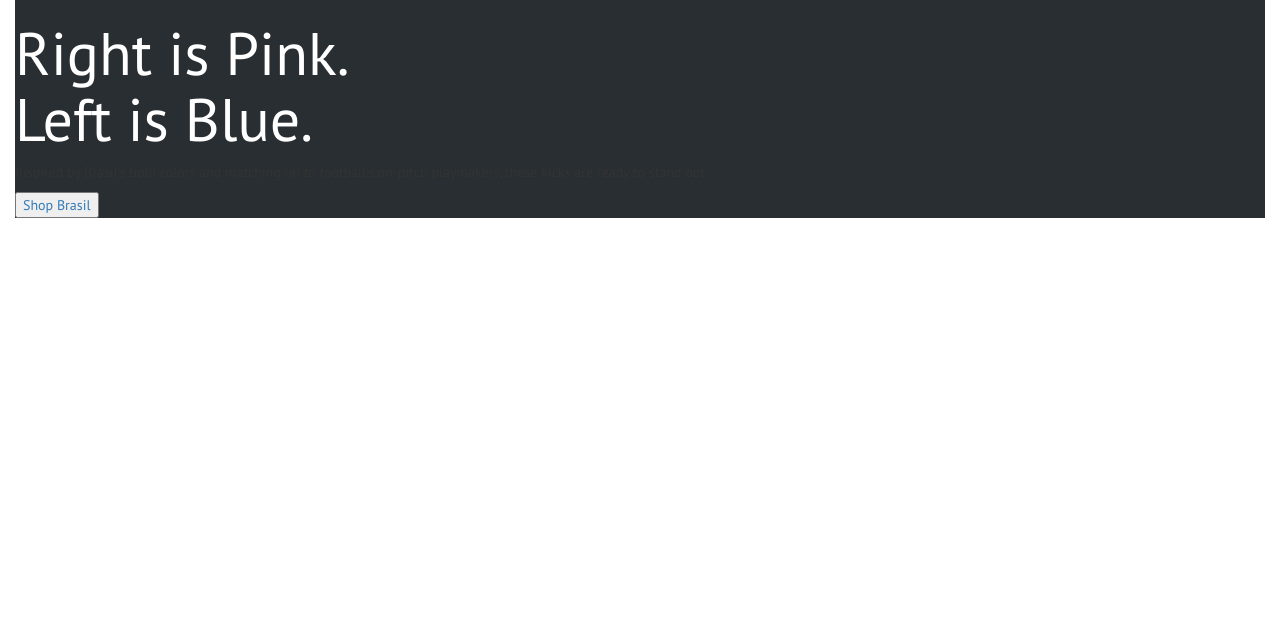
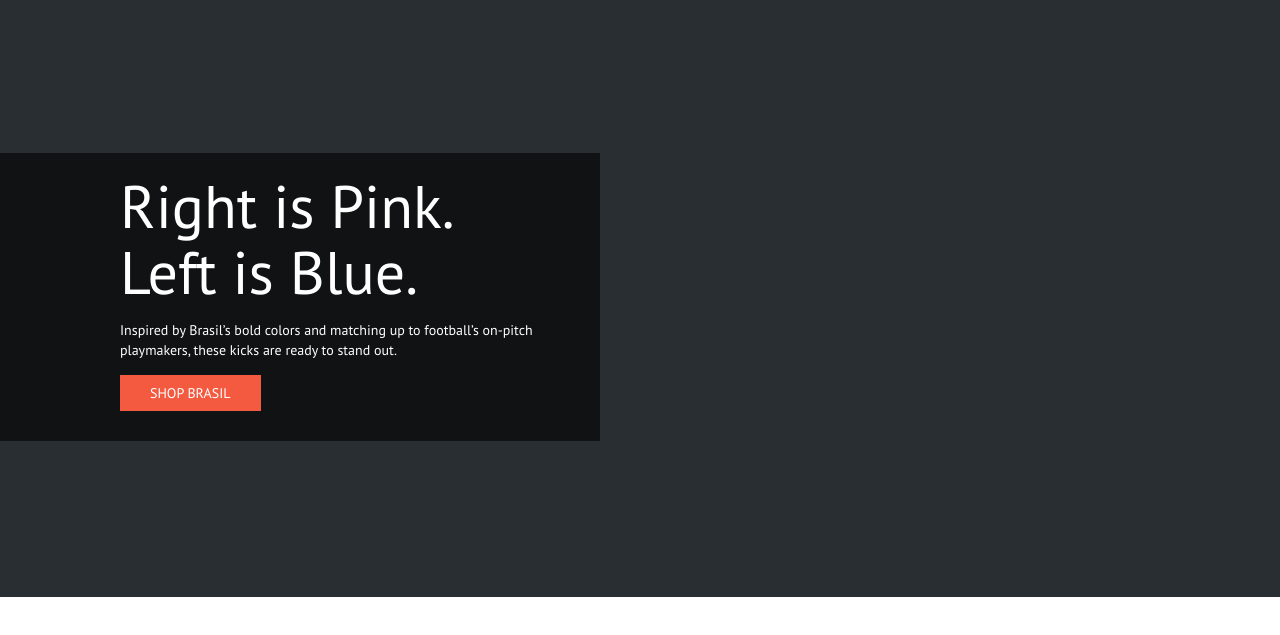
Before and after one commit to lajos93/Sport-products, a website: page quickstart/src/html/index.html in a window 1280 px wide. Shown: the part 135-770 px from the top of the page. Drawn offline with nearby package versions, Linux system fonts and the light colour scheme.

Commit message:
SCSS slider

```diff
--- a/quickstart/src/html/stylesheet.scss
+++ b/quickstart/src/html/stylesheet.scss
@@ -184,4 +184,72 @@
     }
 }
 
-//
+//header
+//SLIDER
+
+.slider {
+    padding: 0px;
+    margin-top: -5px;
+
+    .row {
+        .col-sm-12 {
+            .frontcover {
+                height: 65vh;
+                position: relative;
+                width: 100%;
+                overflow: hidden;
+                min-height: 600px;
+                background-size: cover !important;
+
+                .row {
+                    height: 100%;
+
+                    .col-sm-12 {
+                        height: 100%;
+                        display: flex;
+                        align-items: center;
+
+                        .layout {
+                            background: $semi-tp-black;
+                            padding: 0px 0px 30px 120px;
+                            display: flex;
+
+                            .promo {
+                                h1 {
+                                    margin-bottom: 0px;
+                                }
+
+                                max-width: 480px;
+
+                                p {
+                                    font-size: 14px;
+                                    color: $white;
+                                    margin: 15px 0px;
+                                }
+
+                                a {
+                                    button {
+                                        background-color: $orange;
+                                        color: $white;
+                                        border: none;
+                                        outline: 0;
+                                        text-transform: uppercase;
+                                        padding: 8px 30px;
+                                    }
+                                }
+                            }
+                        }
+                    }
+                }
+            }
+        }
+    }
+}
+
+@media screen and (max-width: 1000px) {
+    .layout {
+        padding: 0px 0px 30px 60px !important;
+    }
+}
+
+//SLIDER
```
Also changed, not shown: quickstart/src/html/stylesheet.css, 1 other file.
